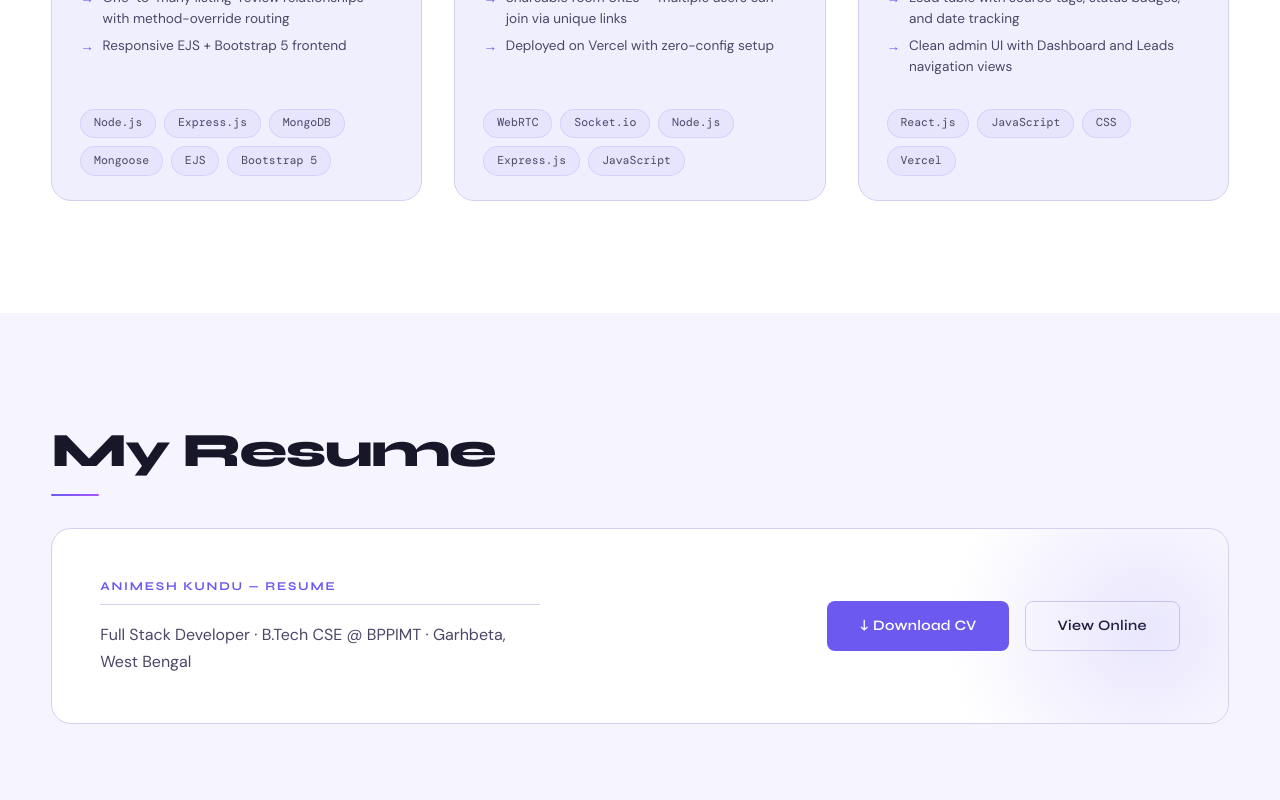
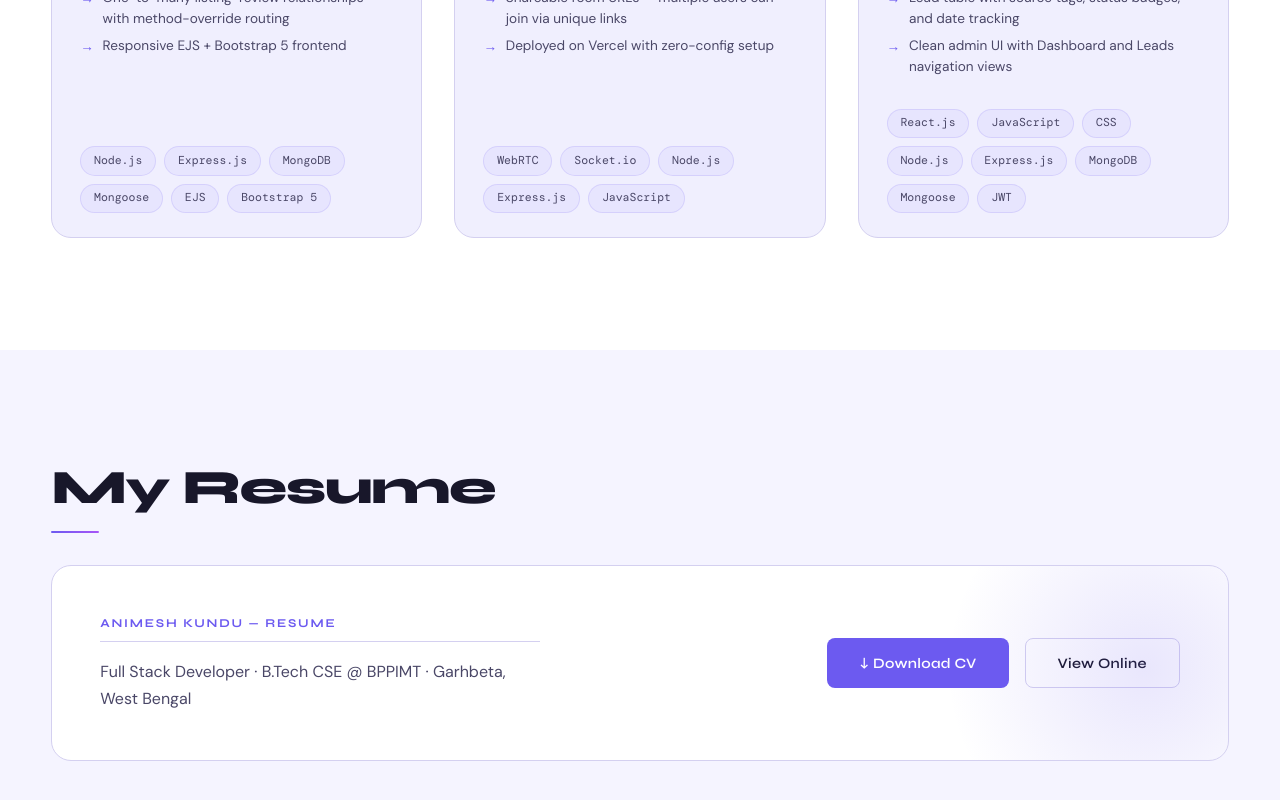
Before and after one commit to animeshkundu07/FUTURE_FS_01, a React (Create React App) app in the folder animesh-portfolio/: page / in a window 1280 px wide. Shown: the part 3373-4173 px from the top of the page. Built offline with nearby package versions, Linux system fonts and the light colour scheme; a web font is replaced by a local one.

Commit message:
Updated the tech stack for mini-CRM

```diff
--- a/animesh-portfolio/src/data/portfolioData.js
+++ b/animesh-portfolio/src/data/portfolioData.js
@@ -127,6 +127,6 @@ export const projects = [
       'Lead table with source tags, status badges, and date tracking',
       'Clean admin UI with Dashboard and Leads navigation views',
     ],
-    techStack: ['React.js', 'JavaScript', 'CSS', 'Vercel'],
+    techStack: ['React.js', 'JavaScript', 'CSS','Node.js', 'Express.js', 'MongoDB', 'Mongoose',  'JWT' ],
   },
 ];
```
